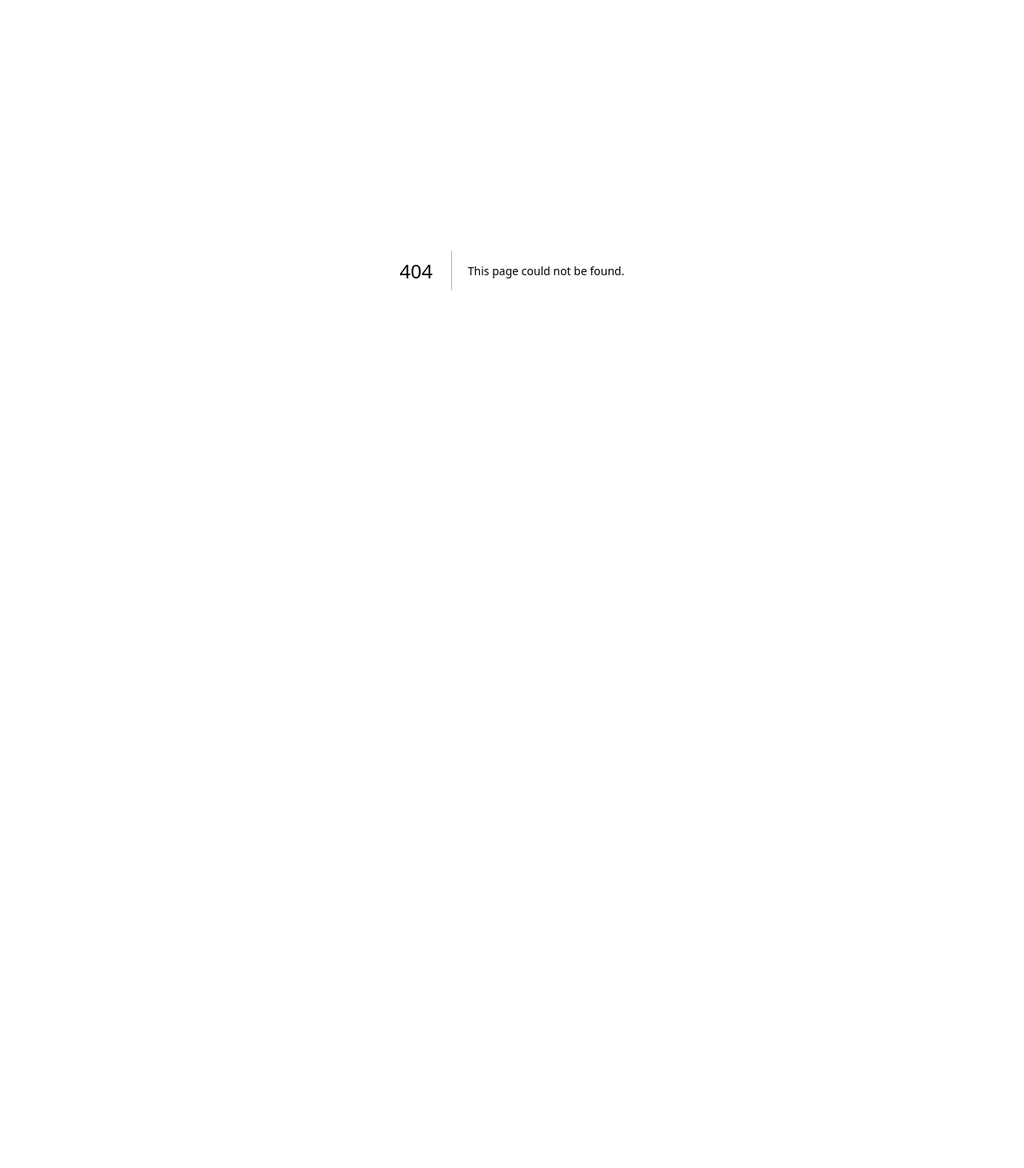
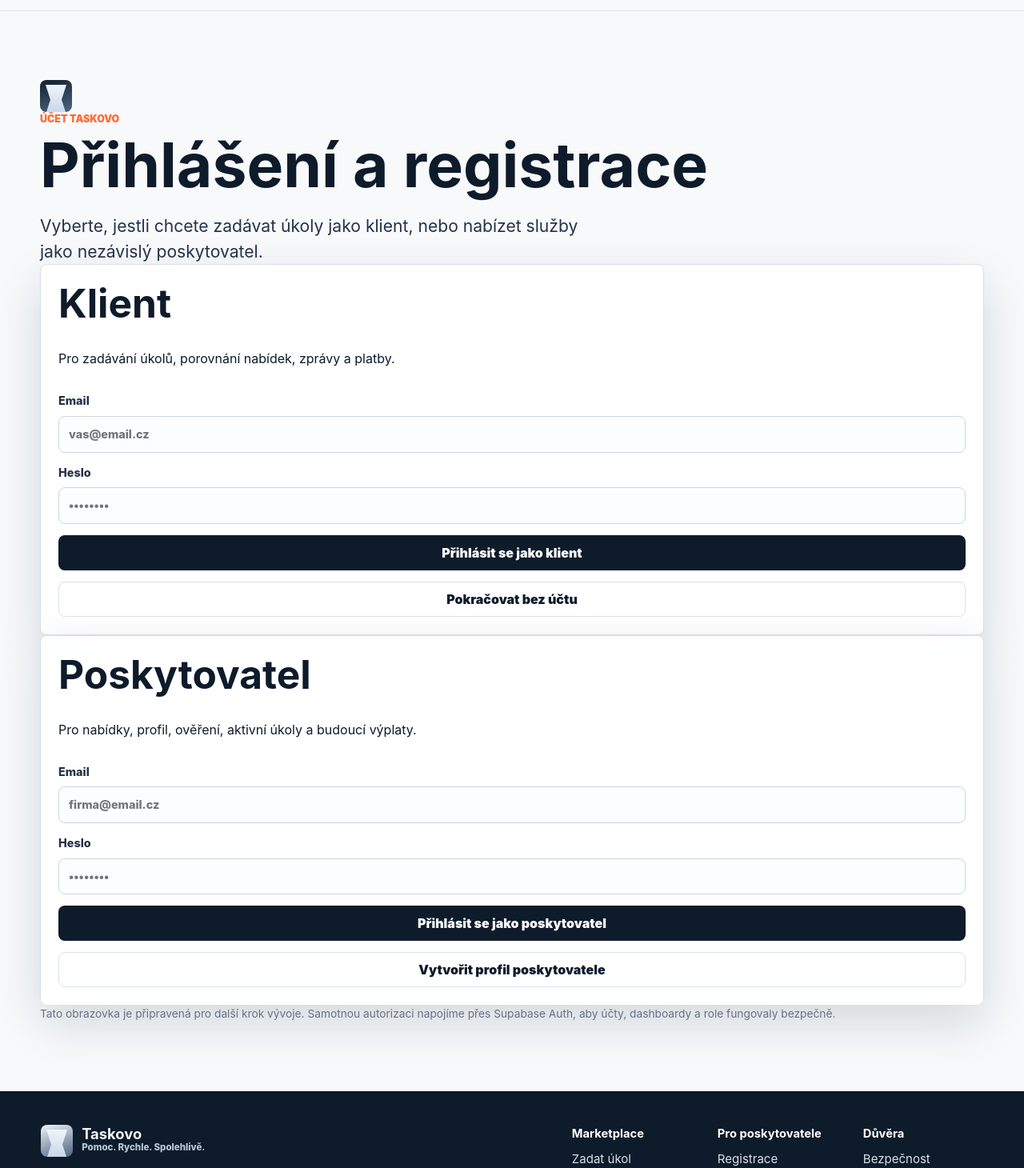
Before and after one commit to kaziodimm/taskovo-app, a Next.js app: page /prihlaseni in a window 1280 px wide. Before the commit this address had no page. Shown: the part 62-1522 px from the top of the page at 80% size. Before the commit the page ends 800 px from the top, so only its background shows below. Built offline with nearby package versions, Linux system fonts and the light colour scheme.

Commit message:
Add proper login and registration entry page

```diff
--- /dev/null
+++ b/app/prihlaseni/page.tsx
@@ -0,0 +1,43 @@
+import { BrandMark } from "@/components/BrandMark";
+import { Footer } from "@/components/Footer";
+import { Header } from "@/components/Header";
+
+export default function LoginPage() {
+  return (
+    <>
+      <Header />
+      <main className="page-shell auth-shell">
+        <section className="auth-panel">
+          <div className="auth-brand">
+            <BrandMark large />
+            <div>
+              <p className="kicker">Účet Taskovo</p>
+              <h1 className="page-title">Přihlášení a registrace</h1>
+              <p className="hero-lead">Vyberte, jestli chcete zadávat úkoly jako klient, nebo nabízet služby jako nezávislý poskytovatel.</p>
+            </div>
+          </div>
+          <div className="auth-grid">
+            <form className="search-panel">
+              <h2>Klient</h2>
+              <p>Pro zadávání úkolů, porovnání nabídek, zprávy a platby.</p>
+              <label>Email<input type="email" placeholder="vas@email.cz" /></label>
+              <label>Heslo<input type="password" placeholder="••••••••" /></label>
+              <button className="button primary" type="button">Přihlásit se jako klient</button>
+              <a className="button secondary" href="/zadat-ukol">Pokračovat bez účtu</a>
+            </form>
+            <form className="search-panel provider-login-panel">
+              <h2>Poskytovatel</h2>
+              <p>Pro nabídky, profil, ověření, aktivní úkoly a budoucí výplaty.</p>
+              <label>Email<input type="email" placeholder="firma@email.cz" /></label>
+              <label>Heslo<input type="password" placeholder="••••••••" /></label>
+              <button className="button primary" type="button">Přihlásit se jako poskytovatel</button>
+              <a className="button secondary" href="/registrace-poskytovatel">Vytvořit profil poskytovatele</a>
+            </form>
+          </div>
+          <p className="fine-print auth-note">Tato obrazovka je připravená pro další krok vývoje. Samotnou autorizaci napojíme přes Supabase Auth, aby účty, dashboardy a role fungovaly bezpečně.</p>
+        </section>
+      </main>
+      <Footer />
+    </>
+  );
+}
```
